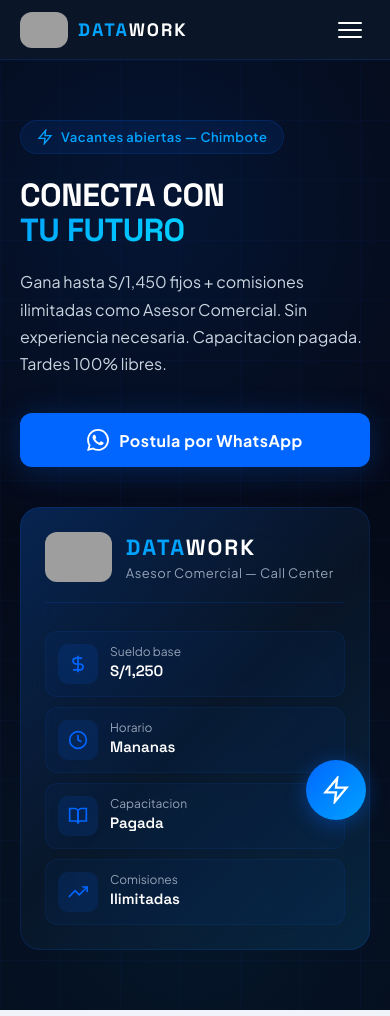
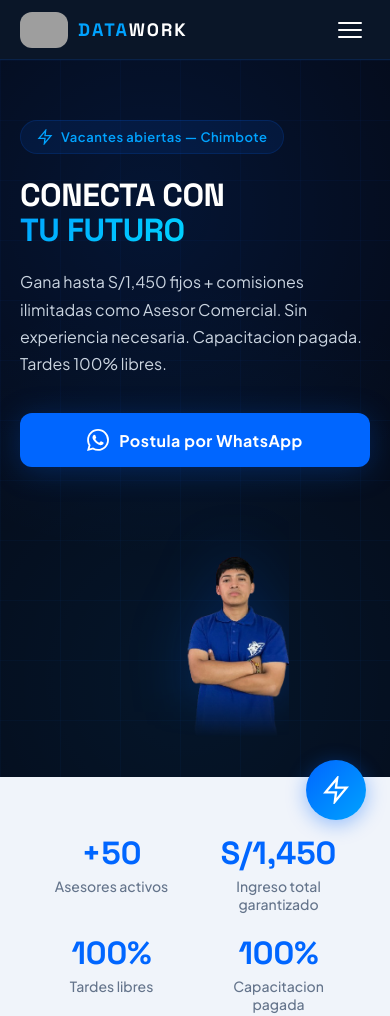
Before and after one commit to johnmica1993-svg/Datawork-web, a plain HTML site: page index.html in a window 390 px wide. Shown: the top 1016 px of the page. Drawn offline with Linux system fonts and the light colour scheme; grey boxes are pictures that could not be loaded.

Commit message:
Add team and office photos, redesign hero with Santiago
- Hero: Replace glassmorphism card with Santiago photo + floating benefit pills
- Why Work With Us: Add office logo photo as gallery alongside team photo
- Footer: Update brand name to E.B. DATAWORK
- Full responsive support for new photo elements

Co-Authored-By: Claude Opus 4.6 (1M context) <noreply@anthropic.com>

```diff
--- a/index.html
+++ b/index.html
@@ -261,9 +261,9 @@ ul { list-style: none; }
   max-width: 1200px;
   margin: 0 auto;
   display: grid;
-  grid-template-columns: 1fr 1fr;
-  gap: 60px;
-  align-items: center;
+  grid-template-columns: 1fr auto;
+  gap: 40px;
+  align-items: end;
   position: relative;
   z-index: 2;
   width: 100%;
@@ -327,91 +327,74 @@ ul { list-style: none; }
 .hero-cta svg { flex-shrink: 0; }
 
 /* Hero Card */
-.hero-card {
-  background: rgba(13, 27, 48, 0.6);
-  backdrop-filter: blur(20px);
-  -webkit-backdrop-filter: blur(20px);
+/* Hero right: Santiago person image */
+.hero-right {
+  display: flex;
+  justify-content: center;
+  align-items: flex-end;
+  position: relative;
+}
+.hero-person {
+  max-height: 500px;
+  width: auto;
+  object-fit: contain;
+  filter: drop-shadow(0 0 30px rgba(0, 102, 255, 0.2));
+  mask-image: linear-gradient(to bottom, black 80%, transparent 100%);
+  -webkit-mask-image: linear-gradient(to bottom, black 80%, transparent 100%);
+  position: relative;
+  z-index: 2;
+}
+/* Floating benefit pills over hero person */
+.hero-pills {
+  position: absolute;
+  top: 0; left: 0; right: 0; bottom: 0;
+  pointer-events: none;
+  z-index: 3;
+}
+.hero-pill {
+  position: absolute;
+  display: flex;
+  align-items: center;
+  gap: 8px;
+  background: rgba(13, 27, 48, 0.75);
+  backdrop-filter: blur(16px);
+  -webkit-backdrop-filter: blur(16px);
   border: 1px solid var(--card-border);
-  border-radius: 20px;
-  padding: 36px;
-  position: relative;
-}
-.hero-card::before {
-  content: '';
-  position: absolute;
-  top: -1px; left: -1px; right: -1px; bottom: -1px;
-  border-radius: 20px;
-  background: linear-gradient(135deg, rgba(0, 102, 255, 0.2), transparent, rgba(0, 163, 255, 0.1));
-  z-index: -1;
-}
-.hero-card-header {
-  display: flex;
-  align-items: center;
-  gap: 14px;
-  margin-bottom: 28px;
-  padding-bottom: 20px;
-  border-bottom: 1px solid var(--card-border);
-}
-.hero-card-header img {
-  height: 70px;
-  width: auto;
   border-radius: 12px;
-  filter: none !important;
-}
-.hero-card-title {
-  font-family: var(--font-display);
-  font-size: 26px;
-  font-weight: 700;
-  letter-spacing: 2px;
-}
-.hero-card-title .data { color: var(--neon); }
-.hero-card-title .work { color: var(--white); }
-.hero-card-subtitle {
-  font-size: 13px;
-  color: var(--gray-400);
-  margin-top: 4px;
-  letter-spacing: 0.5px;
-}
-.hero-benefits {
-  display: grid;
-  grid-template-columns: 1fr 1fr;
-  gap: 16px;
-}
-.hero-benefit {
-  display: flex;
-  align-items: flex-start;
-  gap: 12px;
-  padding: 16px;
-  border-radius: 12px;
-  background: rgba(0, 102, 255, 0.05);
-  border: 1px solid rgba(0, 102, 255, 0.08);
-  transition: all 0.3s;
-}
-.hero-benefit:hover {
-  border-color: var(--card-border-hover);
-  background: rgba(0, 102, 255, 0.08);
-}
-.hero-benefit-icon {
-  width: 40px;
-  height: 40px;
-  border-radius: 10px;
-  background: rgba(0, 102, 255, 0.12);
+  padding: 10px 16px;
+  white-space: nowrap;
+  animation: pillFloat 4s ease-in-out infinite;
+}
+.hero-pill-icon {
+  width: 32px;
+  height: 32px;
+  border-radius: 8px;
+  background: rgba(0, 102, 255, 0.15);
   display: flex;
   align-items: center;
   justify-content: center;
   flex-shrink: 0;
 }
-.hero-benefit-icon svg { width: 20px; height: 20px; }
-.hero-benefit-label {
-  font-size: 12px;
+.hero-pill-icon svg { width: 16px; height: 16px; }
+.hero-pill-label {
+  font-size: 11px;
   color: var(--gray-400);
-  margin-bottom: 2px;
-}
-.hero-benefit-value {
+  line-height: 1;
+}
+.hero-pill-value {
   font-family: var(--font-display);
-  font-size: 15px;
+  font-size: 14px;
   font-weight: 600;
   color: var(--white);
+  line-height: 1.2;
+}
+.hero-pill:nth-child(1) { top: 10%; left: -20px; animation-delay: 0s; }
+.hero-pill:nth-child(2) { top: 35%; right: -30px; left: auto; animation-delay: 1s; }
+.hero-pill:nth-child(3) { bottom: 25%; left: -30px; animation-delay: 2s; }
+.hero-pill:nth-child(4) { bottom: 45%; right: -20px; left: auto; animation-delay: 0.5s; }
+@keyframes pillFloat {
+  0%, 100% { transform: translateY(0); }
+  50% { transform: translateY(-8px); }
 }
 
 /* ============================================
@@ -652,17 +635,24 @@ ul { list-style: none; }
   flex-shrink: 0;
 }
 .why-check svg { width: 16px; height: 16px; color: var(--primary); }
+.why-gallery {
+  display: flex;
+  flex-direction: column;
+  gap: 16px;
+}
 .why-photo {
   border-radius: 16px;
   overflow: hidden;
-  aspect-ratio: 4/3;
-  box-shadow: 0 20px 60px rgba(0, 0, 0, 0.1);
+  box-shadow: 0 8px 32px rgba(0, 102, 255, 0.15);
 }
 .why-photo img {
   width: 100%;
   height: 100%;
   object-fit: cover;
-}
+  display: block;
+}
+.why-photo-main { aspect-ratio: 16/10; }
+.why-photo-office { aspect-ratio: 16/9; }
 
 /* ============================================
    SECTION 8: COMMISSION CALCULATOR
@@ -1385,8 +1375,10 @@ input[type="range"]::-moz-range-thumb {
    RESPONSIVE
    ============================================ */
 @media (max-width: 1024px) {
-  .hero-content { grid-template-columns: 1fr; gap: 40px; }
-  .hero-card { max-width: 600px; }
+  .hero-content { grid-template-columns: 1fr; gap: 20px; }
+  .hero-right { justify-content: center; }
+  .hero-person { max-height: 380px; }
+  .hero-pill { display: none; }
   .benefits-grid, .funciones-grid { grid-template-columns: repeat(2, 1fr); }
   .footer-grid { grid-template-columns: repeat(2, 1fr); }
   .map-container { grid-template-columns: 1fr; }
@@ -1398,14 +1390,11 @@ input[type="range"]::-moz-range-thumb {
   .nav-logo-text { font-size: 18px; }
   .nav-links { display: none; }
   .hamburger { display: flex; }
-  .hero { padding: 60px 20px; min-height: auto; }
+  .hero { padding: 60px 20px 40px; min-height: auto; }
   .hero h1 { font-size: 32px; }
   .hero-subtitle { font-size: 16px; }
-  .hero-benefits { grid-template-columns: 1fr 1fr; gap: 10px; }
-  .hero-benefit { padding: 12px; }
-  .hero-card { padding: 24px; }
-  .hero-card-header img { height: 50px; }
-  .hero-card-title { font-size: 22px; }
+  .hero-person { max-height: 300px; }
+  .hero-pill { display: none; }
   .stats-grid { grid-template-columns: repeat(2, 1fr); gap: 24px; }
   .stat-number { font-size: 32px; }
   .section-light, .section-white, .section-dark { padding: 60px 20px; }
@@ -1429,7 +1418,7 @@ input[type="range"]::-moz-range-thumb {
   }
 }
 @media (max-width: 480px) {
-  .hero-benefits { grid-template-columns: 1fr; }
+  .hero-person { max-height: 250px; }
   .hero-cta { width: 100%; justify-content: center; padding: 16px 24px; }
   .profile-tags { gap: 10px; }
   .profile-tag { padding: 10px 18px; font-size: 13px; }
@@ -1438,7 +1427,7 @@ input[type="range"]::-moz-range-thumb {
 }
 @media (max-width: 375px) {
   .hero h1 { font-size: 28px; }
-  .hero-card-title { font-size: 18px; }
+  .hero-person { max-height: 220px; }
   .stat-number { font-size: 28px; }
 }
 </style>
@@ -1497,50 +1486,24 @@ input[type="range"]::-moz-range-thumb {
         Postula por WhatsApp
       </a>
     </div>
-    <div class="hero-card reveal">
-      <div class="hero-card-header">
-        <img src="logo.png" alt="Datawork Logo">
-        <div>
-          <div class="hero-card-title"><span class="data">DATA</span><span class="work">WORK</span></div>
-          <div class="hero-card-subtitle">Asesor Comercial — Call Center</div>
-        </div>
-      </div>
-      <div class="hero-benefits">
-        <div class="hero-benefit">
-          <div class="hero-benefit-icon">
-            <svg viewBox="0 0 24 24" fill="none" stroke="#0066FF" stroke-width="2"><path d="M12 2v20M17 5H9.5a3.5 3.5 0 000 7h5a3.5 3.5 0 010 7H6"/></svg>
-          </div>
-          <div>
-            <div class="hero-benefit-label">Sueldo base</div>
-            <div class="hero-benefit-value">S/1,250</div>
-          </div>
-        </div>
-        <div class="hero-benefit">
-          <div class="hero-benefit-icon">
-            <svg viewBox="0 0 24 24" fill="none" stroke="#0066FF" stroke-width="2"><circle cx="12" cy="12" r="10"/><polyline points="12 6 12 12 16 14"/></svg>
-          </div>
-          <div>
-            <div class="hero-benefit-label">Horario</div>
-            <div class="hero-benefit-value">Mananas</div>
-          </div>
-        </div>
-        <div class="hero-benefit">
-          <div class="hero-benefit-icon">
-            <svg viewBox="0 0 24 24" fill="none" stroke="#0066FF" stroke-width="2"><path d="M2 3h6a4 4 0 014 4v14a3 3 0 00-3-3H2z"/><path d="M22 3h-6a4 4 0 00-4 4v14a3 3 0 013-3h7z"/></svg>
-          </div>
-          <div>
-            <div class="hero-benefit-label">Capacitacion</div>
-            <div class="hero-benefit-value">Pagada</div>
-          </div>
-        </div>
-        <div class="hero-benefit">
-          <div class="hero-benefit-icon">
-            <svg viewBox="0 0 24 24" fill="none" stroke="#0066FF" stroke-width="2"><polyline points="23 6 13.5 15.5 8.5 10.5 1 18"/><polyline points="17 6 23 6 23 12"/></svg>
-          </div>
-          <div>
-            <div class="hero-benefit-label">Comisiones</div>
-            <div class="hero-benefit-value">Ilimitadas</div>
-          </div>
+    <div class="hero-right reveal">
+      <img src="santiago.png" alt="Miembro del equipo Datawork" class="hero-person">
+      <div class="hero-pills">
+        <div class="hero-pill">
+          <div class="hero-pill-icon"><svg viewBox="0 0 24 24" fill="none" stroke="#0066FF" stroke-width="2"><path d="M12 2v20M17 5H9.5a3.5 3.5 0 000 7h5a3.5 3.5 0 010 7H6"/></svg></div>
+          <div><div class="hero-pill-label">Sueldo base</div><div class="hero-pill-value">S/1,250</div></div>
+        </div>
+        <div class="hero-pill">
+          <div class="hero-pill-icon"><svg viewBox="0 0 24 24" fill="none" stroke="#0066FF" stroke-width="2"><circle cx="12" cy="12" r="10"/><polyline points="12 6 12 12 16 14"/></svg></div>
+          <div><div class="hero-pill-label">Horario</div><div class="hero-pill-value">Mananas</div></div>
+        </div>
+        <div class="hero-pill">
+          <div class="hero-pill-icon"><svg viewBox="0 0 24 24" fill="none" stroke="#0066FF" stroke-width="2"><path d="M2 3h6a4 4 0 014 4v14a3 3 0 00-3-3H2z"/><path d="M22 3h-6a4 4 0 00-4 4v14a3 3 0 013-3h7z"/></svg></div>
+          <div><div class="hero-pill-label">Capacitacion</div><div class="hero-pill-value">Pagada</div></div>
+        </div>
+        <div class="hero-pill">
+          <div class="hero-pill-icon"><svg viewBox="0 0 24 24" fill="none" stroke="#0066FF" stroke-width="2"><polyline points="23 6 13.5 15.5 8.5 10.5 1 18"/><polyline points="17 6 23 6 23 12"/></svg></div>
+          <div><div class="hero-pill-label">Comisiones</div><div class="hero-pill-value">Ilimitadas</div></div>
         </div>
       </div>
     </div>
@@ -1692,7 +1655,7 @@ input[type="range"]::-moz-range-thumb {
      ============================================ -->
 <section class="section-light">
   <div class="container">
-    <div class="section-label reveal">POR QUE DATAWORK</div>
+    <div class="section-label reveal">POR QUE E.B. DATAWORK</div>
     <h2 class="section-title reveal">Mas que un empleo, una oportunidad real</h2>
     <p class="section-subtitle reveal">Todo lo que necesitas para crecer profesionalmente.</p>
     <div class="why-grid">
@@ -1722,8 +1685,13 @@ input[type="range"]::-moz-range-thumb {
           Equipo de trabajo proporcionado por la empresa
         </div>
       </div>
-      <div class="why-photo reveal">
-        <img src="team.jpg" alt="Equipo Datawork en accion">
+      <div class="why-gallery reveal">
+        <div class="why-photo why-photo-main">
+          <img src="team.jpg" alt="Equipo Datawork en accion">
+        </div>
+        <div class="why-photo why-photo-office">
+          <img src="oficina-logo.png" alt="Oficina E.B. Datawork — Logo 3D en instalaciones reales">
+        </div>
       </div>
     </div>
   </div>
@@ -1987,9 +1955,9 @@ input[type="range"]::-moz-range-thumb {
     <div class="footer-brand">
       <div class="footer-logo">
         <img src="logo.png" alt="Datawork">
-        <span class="footer-logo-text"><span class="data">DATA</span><span class="work">WORK</span></span>
-      </div>
-      <p class="footer-tagline">Conecta con tu futuro. Empieza hoy en Datawork.</p>
+        <span class="footer-logo-text"><span class="data">E.B. </span><span class="work">DATAWORK</span></span>
+      </div>
+      <p class="footer-tagline">Conecta con tu futuro. Empieza hoy en E.B. Datawork.</p>
     </div>
     <div>
       <h4>Navegacion</h4>
```
Also changed, not shown: oficina-logo.png (added), santiago.png (added).
